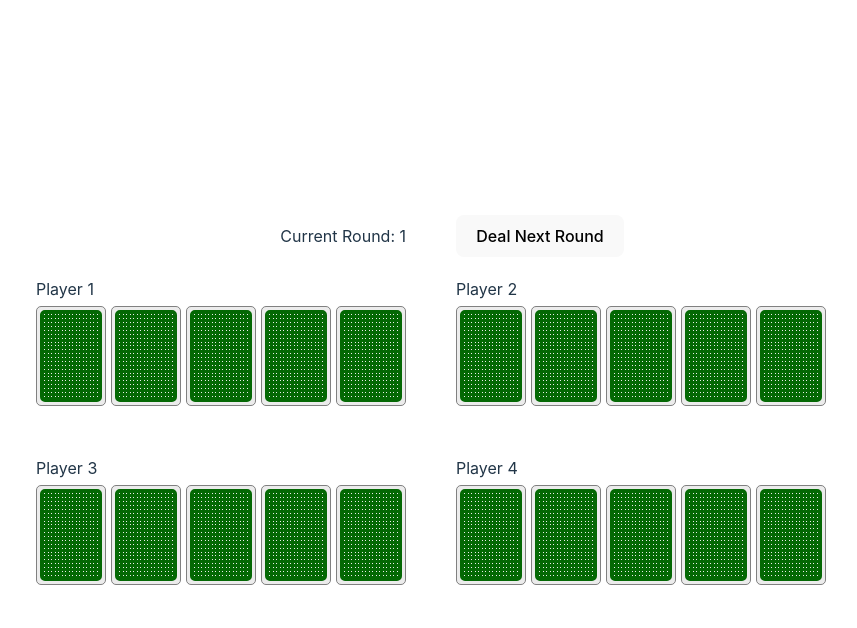
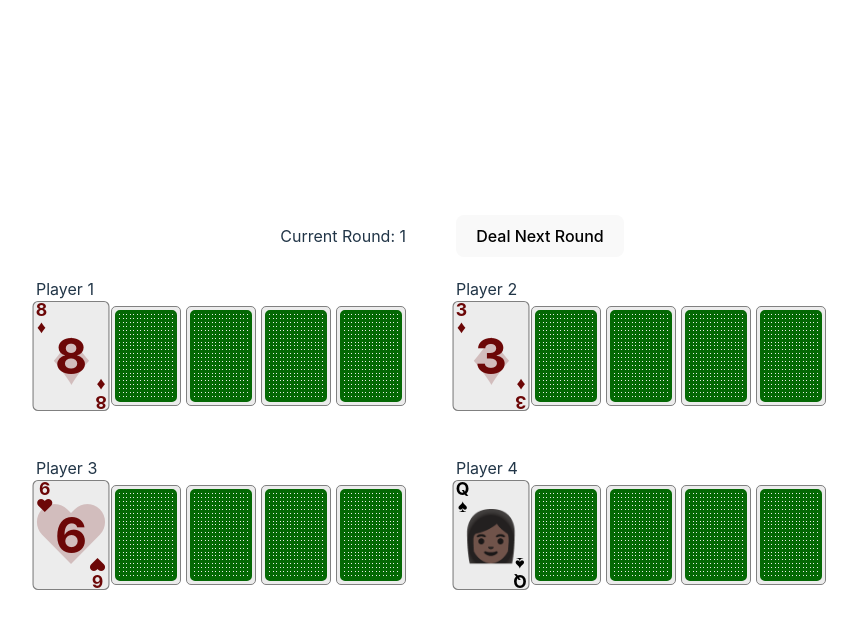
Before and after one commit to a-sorokin/card-game, a React (Vite) app: page / in a window 1280 px wide. Both pictures are taken after a click on the button "Start New Game". Shown: the top 628 px of the page, without its empty margins (209-1066 px from the left). Built offline with nearby package versions, Linux system fonts and the light colour scheme.

Commit message:
added open cards logic

```diff
--- a/src/features/game/components/Card/Card.module.scss
+++ b/src/features/game/components/Card/Card.module.scss
@@ -11,3 +11,7 @@
   height: 100px;
   font-weight: bold;
 }
+
+.highlighted {
+  scale: 1.1;
+}
--- a/src/features/game/components/Card/Card.tsx
+++ b/src/features/game/components/Card/Card.tsx
@@ -1,17 +1,20 @@
 import styles from './Card.module.scss';
 import { FC } from 'react';
+import clsx from 'clsx';
 import { Back } from 'features/game/components/Back/Back';
 import { Corner } from 'features/game/components/Corner/Corner';
 import { Middle } from 'features/game/components/Middle/Middle';
 import { RANKS, SUITS } from 'features/game/constants/cardConstants';
 
 type TProps = {
+  rank: RANKS;
   suit: SUITS;
-  rank: RANKS;
+
   closed?: boolean;
+  highlighted?: boolean;
 };
 
-export const Card: FC<TProps> = ({ suit, rank, closed }) => {
+export const Card: FC<TProps> = ({ suit, rank, closed, highlighted }) => {
   if (closed) {
     return (
       <section className={styles.card}>
@@ -20,7 +23,11 @@ export const Card: FC<TProps> = ({ suit, rank, closed }) => {
     );
   }
   return (
-    <section className={styles.card}>
+    <section
+      className={clsx(styles.card, {
+        [styles.highlighted]: highlighted,
+      })}
+    >
       <Corner suit={suit} rank={rank} position="left" />
       <Middle suit={suit} rank={rank} />
       <Corner suit={suit} rank={rank} position="right" />
--- a/src/features/game/components/GameControls/GameControls.tsx
+++ b/src/features/game/components/GameControls/GameControls.tsx
@@ -7,6 +7,7 @@ export const GameControls = () => {
   const gameStatus = useGameStore((state) => state.gameStatus);
   const startGame = useGameStore((state) => state.startGame);
   const round = useGameStore((state) => state.round);
+  const nextRound = useGameStore((state) => state.nextRound);
 
   if (gameStatus === GAME_STATUS.notStarted) {
     return <Button onClick={startGame}>Start New Game</Button>;
@@ -17,7 +18,11 @@ export const GameControls = () => {
       <span className={styles.round}>Current Round: {round}</span>
 
       <div className={styles.nextRound}>
-        <Button onClick={() => {}}>Deal Next Round</Button>
+        {gameStatus === GAME_STATUS.finished ? (
+          <Button onClick={startGame}>Start New Game</Button>
+        ) : (
+          <Button onClick={nextRound}>Deal Next Round</Button>
+        )}
       </div>
     </div>
   );
--- a/src/features/game/components/Player/Player.tsx
+++ b/src/features/game/components/Player/Player.tsx
@@ -26,7 +26,7 @@ export const Player: FC<TProps> = ({ playerIndex }) => {
 
       <div className={styles.cards}>
         {openedCards.map((card, cardIndex) => (
-          <Card key={`card.${name}.${cardIndex}`} {...card} />
+          <Card key={`card.${name}.${cardIndex}`} highlighted={openedCards.length === cardIndex + 1} {...card} />
         ))}
 
         {closedCards.map((card, cardIndex) => (
--- a/src/features/game/constants/gameConstants.ts
+++ b/src/features/game/constants/gameConstants.ts
@@ -5,3 +5,5 @@ export enum GAME_STATUS {
 }
 
 export const AMOUNT_OF_PLAYERS = 4;
+
+export const AMOUNT_OF_ROUNDS = 5;
--- a/src/features/game/gameStore.ts
+++ b/src/features/game/gameStore.ts
@@ -1,8 +1,9 @@
 import { create } from 'zustand';
-import { AMOUNT_OF_PLAYERS, GAME_STATUS } from 'features/game/constants/gameConstants';
+import { AMOUNT_OF_PLAYERS, AMOUNT_OF_ROUNDS, GAME_STATUS } from 'features/game/constants/gameConstants';
 import { TDeck, TPlayers } from 'features/game/types';
 import { createDeck } from 'features/game/utils/createDeck';
 import { dealCards } from 'features/game/utils/dealCards';
+import { openCards } from 'features/game/utils/openCards';
 
 type TStore = {
   gameStatus: GAME_STATUS;
@@ -11,6 +12,7 @@ type TStore = {
   round: number;
 
   startGame: () => void;
+  nextRound: () => void;
 };
 
 export const useGameStore = create<TStore>((set) => ({
@@ -21,8 +23,26 @@ export const useGameStore = create<TStore>((set) => ({
 
   startGame: () => {
     const deck = createDeck();
-    const players = dealCards(deck, AMOUNT_OF_PLAYERS);
+    const playersAllClosed = dealCards(deck, AMOUNT_OF_PLAYERS);
+    const playersFirstOpened = openCards(playersAllClosed, 0);
 
-    set({ gameStatus: GAME_STATUS.started, deck, players, round: 1 });
+    set({
+      deck,
+      gameStatus: GAME_STATUS.started,
+      players: playersFirstOpened,
+      round: 1,
+    });
+  },
+
+  nextRound: () => {
+    set((state) => {
+      const newRound = state.round + 1;
+
+      return {
+        players: openCards(state.players, state.round),
+        round: newRound,
+        gameStatus: newRound === AMOUNT_OF_ROUNDS ? GAME_STATUS.finished : state.gameStatus,
+      };
+    });
   },
 }));
--- a/src/features/game/utils/dealCards.ts
+++ b/src/features/game/utils/dealCards.ts
@@ -1,3 +1,4 @@
+import { AMOUNT_OF_ROUNDS } from 'features/game/constants/gameConstants';
 import { TDeck, TPlayers } from 'features/game/types';
 
 export const dealCards = (deck: TDeck, amountOfPlayers: number): TPlayers => {
@@ -7,6 +8,6 @@ export const dealCards = (deck: TDeck, amountOfPlayers: number): TPlayers => {
 
   return Array.from({ length: amountOfPlayers }, (_, index) => ({
     name: `Player ${index + 1}`,
-    hand: deck.splice(0, 5),
+    hand: deck.splice(0, AMOUNT_OF_ROUNDS),
   }));
 };
--- /dev/null
+++ b/src/features/game/utils/openCards.ts
@@ -0,0 +1,13 @@
+import { TDeck, TPlayers } from 'features/game/types';
+
+export const openCard = (deck: TDeck, cardIndex: number) => {
+  const newDeck = structuredClone(deck);
+  newDeck[cardIndex].closed = false;
+  return newDeck;
+};
+
+export const openCards = (players: TPlayers, cardIndex: number): TPlayers => {
+  return players.map((player) => {
+    return { ...player, hand: openCard(player.hand, cardIndex) };
+  });
+};
```
Also changed, not shown: src/features/game/components/GameControls/GameControls.module.scss (line endings or trailing spaces).
